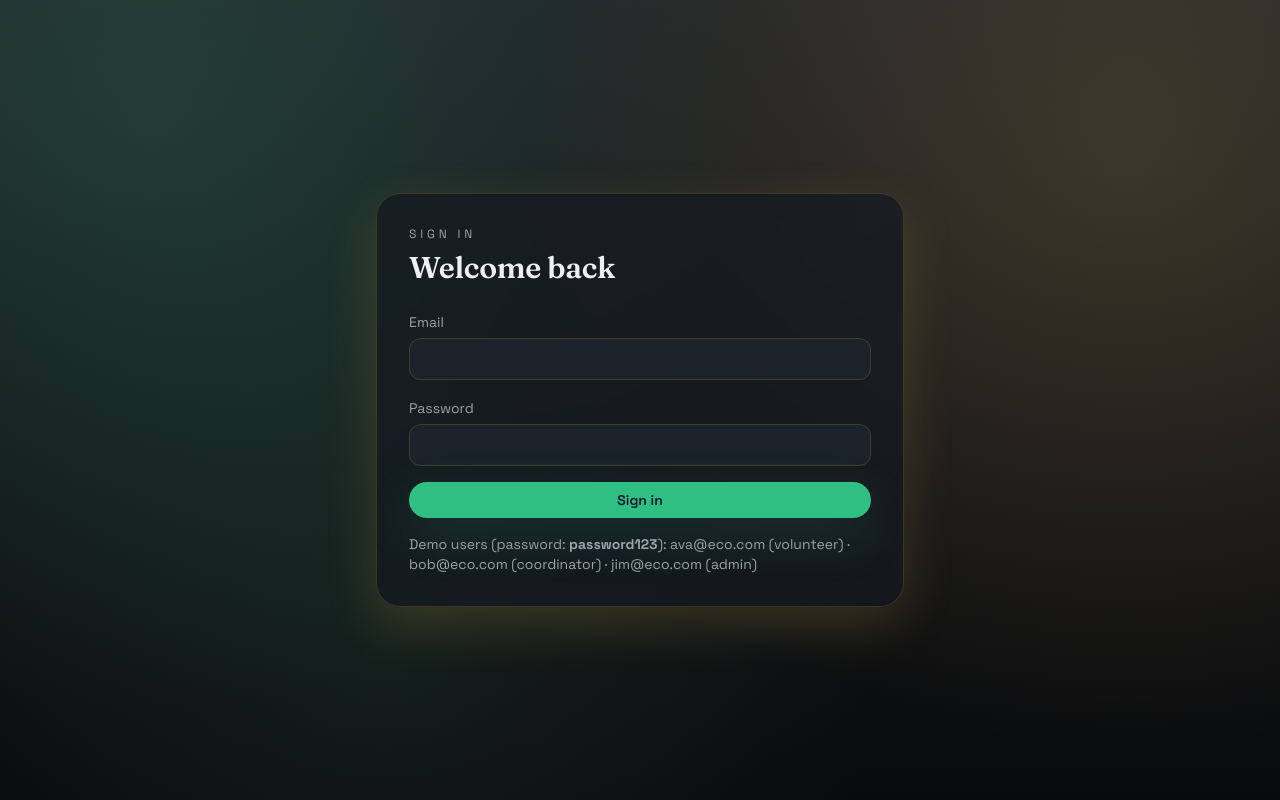
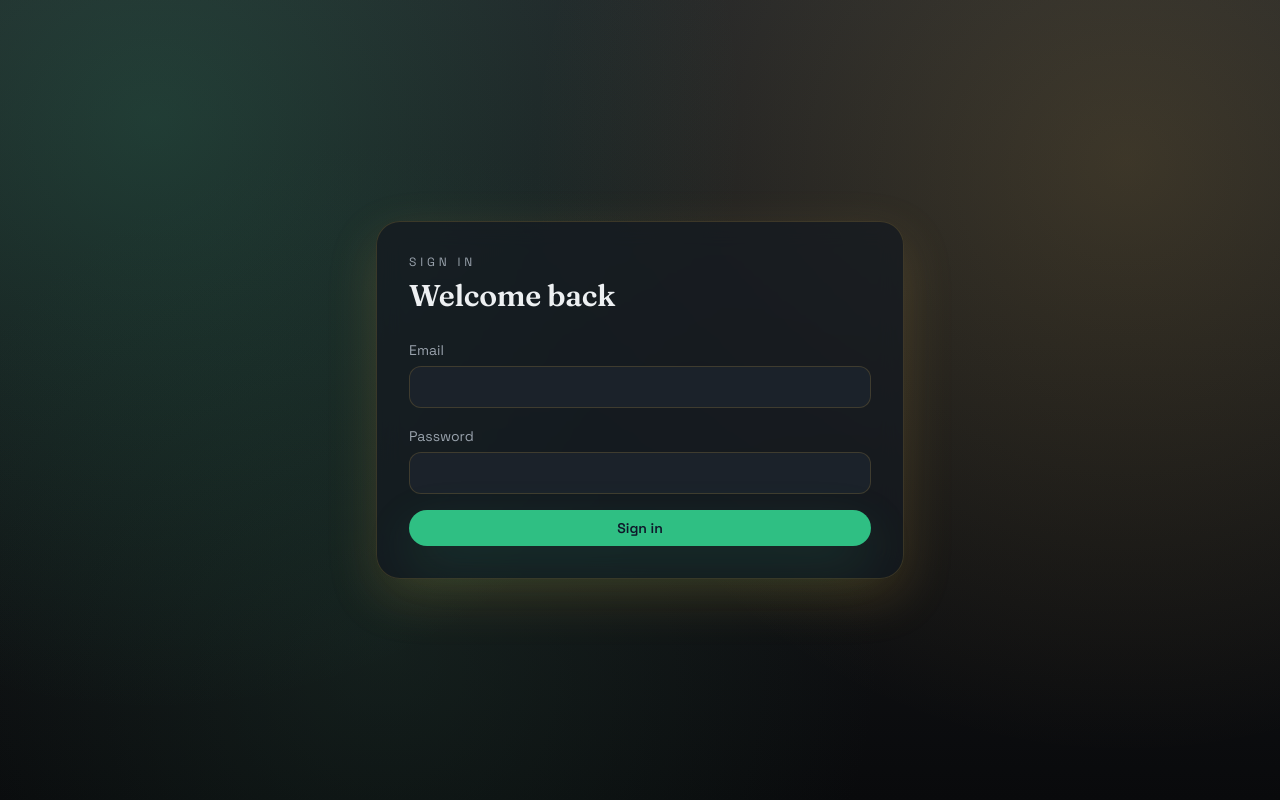
Before and after one commit to akanksha0820/HACK-CU, a React (Vite) app in the folder ecoleaders/frontend/: page /#/login in a window 1280 px wide. Built offline with nearby package versions, Linux system fonts and the light colour scheme; no server answers; sample sign-in values are in the browser's storage.

Commit message:
ux: remove demo credential list from login

```diff
--- a/ecoleaders/frontend/src/pages/Login.tsx
+++ b/ecoleaders/frontend/src/pages/Login.tsx
@@ -69,10 +69,6 @@ export default function Login() {
             {loading ? 'Signing in...' : 'Sign in'}
           </button>
         </form>
-        <p className="mt-4 text-sm text-[color:var(--muted)]">
-          Demo users (password: <strong>password123</strong>): ava@eco.com (volunteer) · bob@eco.com (coordinator) ·
-          jim@eco.com (admin)
-        </p>
       </div>
     </div>
   );
```
